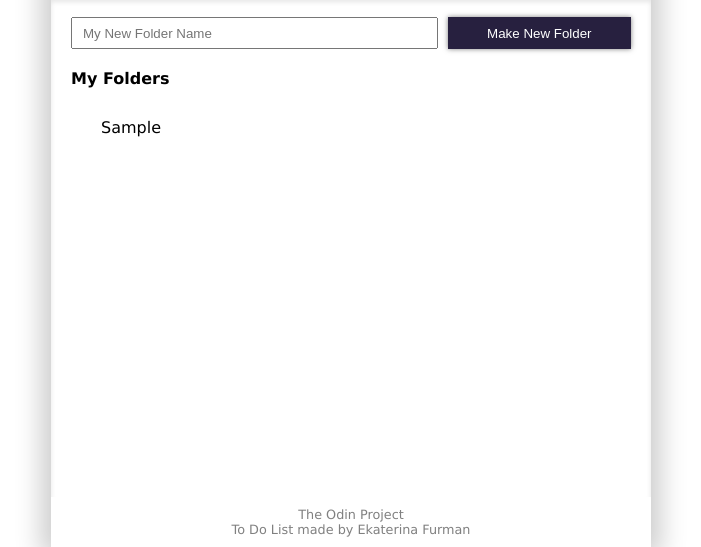
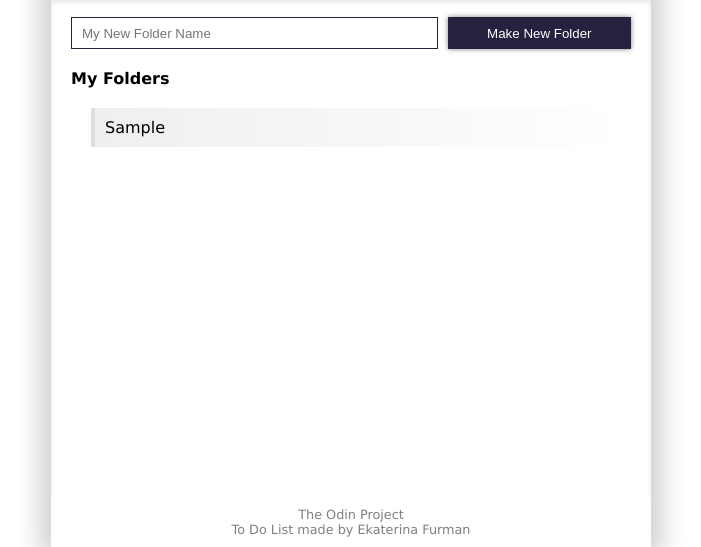
Before and after one commit to LuxScintilla/odin-todo, a website built with webpack: page src/index.html in a window 1280 px wide. Both pictures are taken after typing "Sample" into the empty fields and a click on the button "Make New Folder". Shown: the part 253-800 px from the top of the page, without its empty margins (289-990 px from the left). Built offline with nearby package versions, Linux system fonts and the light colour scheme; files whose address does not match are found by name.

Commit message:
Start again with Create Folder

```diff
--- a/src/index.html
+++ b/src/index.html
@@ -33,18 +33,18 @@
               placeholder="My New Folder Name"
               aria-label="New Folder Input"
             />
-            <button class="new-folder-submit" aria-label="Create New Folder">
+            <button
+              type="submit"
+              class="new-folder-submit"
+              aria-label="Create New Folder"
+            >
               Make New Folder
             </button>
           </form>
         </div>
         <div class="folder-list-div">
           <h2 class="folder-list-title">My Folders</h2>
-          <ul class="folder-list">
-            <li class="folder active-folder">Default Folder</li>
-            <li class="folder">Another Folder</li>
-            <li class="folder">Ma Look I Work</li>
-          </ul>
+          <ul class="folder-list"></ul>
         </div>
       </main>
       <footer class="footer-wrapper">
--- a/src/index.js
+++ b/src/index.js
@@ -2,68 +2,32 @@ import _ from "lodash";
 import "./style.css";
 
 const folderList = document.querySelector(".folder-list");
-const newFolderForm = document.querySelector("#new-folder-form");
 const newFolderInput = document.querySelector(".new-folder-input");
 const newFolderSubmit = document.querySelector(".new-folder-submit");
 
-const LOCAL_STORAGE_FOLDERS_KEY = "task.folders";
-const LOCAL_STORAGE_SELECTED_FOLDER_ID_KEY = "task.selectedFolderId";
-let allFolders =
-  JSON.parse(localStorage.getItem(LOCAL_STORAGE_FOLDERS_KEY)) || [];
-let selectedFolderId = localStorage.getItem(
-  LOCAL_STORAGE_SELECTED_FOLDER_ID_KEY
-);
+const myFolders = [];
 
-folderList.addEventListener("click", (e) => {
-  if (e.target.tagName.toLowerCase() === "li") {
-    selectedFolderId = e.target.dataset.listID;
-    saveAndRender();
-  }
+newFolderSubmit.addEventListener("click", (e) => {
+  e.preventDefault();
+  const folder = { id: Date.now(), name: newFolderInput.value, tasks: [] };
+  myFolders.push(folder);
+  createFolderElement();
+  newFolderInput.value = "";
+  console.log(myFolders);
 });
 
-newFolderForm.addEventListener("submit", (e) => {
-  e.preventDefault();
-  const folderName = newFolderInput.value;
-  if (folderName == null || folderName === "") return;
-  const folder = createFolder(folderName);
-  newFolderInput.value = "";
-  allFolders.push(folder);
-  saveAndRender();
-  console.log(allFolders);
-});
-
-function createFolder(name) {
-  return { id: Date.now().toString(), name: name, tasks: [] };
-}
-
-function saveAndRender() {
-  save();
-  render();
-}
-
-function save() {
-  localStorage.setItem(LOCAL_STORAGE_FOLDERS_KEY, JSON.stringify(allFolders));
-  localStorage.setItem(LOCAL_STORAGE_SELECTED_FOLDER_ID_KEY, selectedFolderId);
-}
-
-function render() {
-  clearElement(folderList);
-  allFolders.forEach((folder) => {
-    const listElement = document.createElement("li");
-    listElement.classList.add("folder");
-    listElement.dataset.listID = folder.id;
-    listElement.textContent = folder.name;
-    if (folder.id === selectedFolderId) {
-      listElement.classList.add("active-folder");
-    }
-    folderList.appendChild(listElement);
+function createFolderElement() {
+  clearList(folderList);
+  myFolders.forEach((folder) => {
+    const newFolder = document.createElement("li");
+    newFolder.classList.add("folder");
+    newFolder.textContent = folder.name;
+    folderList.appendChild(newFolder);
   });
 }
 
-function clearElement(element) {
-  while (element.firstChild) {
-    element.removeChild(element.firstChild);
+function clearList(list) {
+  while (list.firstChild) {
+    list.removeChild(list.firstChild);
   }
 }
-
-render();
--- a/src/style.css
+++ b/src/style.css
@@ -12,7 +12,7 @@
   --purple: #cc00ff;
   --blue: #00c3ff;
   --teal: #00ffc8;
-  --light-purple: #f6d3ff;
+  --light-purple: #f9e3ff;
   --light-blue: #c3f1ff;
   --light-teal: #cdfff4;
   --light-green: #cdffe2;
@@ -168,7 +168,13 @@ body {
 
 .new-folder-input {
   outline: none;
+  border: 1px solid var(--dark-bg);
   padding-left: 10px;
+}
+
+.new-folder-input:focus {
+  background-color: var(--light-purple);
+  border: 1px solid var(--dark-bg);
 }
 
 .new-folder-submit {
@@ -194,8 +200,11 @@ body {
 }
 
 .folder {
-  position: relative;
+  display: flex;
+  justify-content: space-between;
   list-style-type: none;
+  border-left: 4px solid #dfdfdf;
+  background: linear-gradient(to right, #efefef, white);
   padding: 10px;
   margin-left: 20px;
   margin-bottom: 10px;
@@ -203,11 +212,28 @@ body {
 }
 
 .folder:hover {
+  border-left: 4px solid #cfcfcf;
   background: linear-gradient(to right, #dfdfdf, white);
 }
 
 .active-folder {
+  font-weight: bolder;
+  border-left: 4px solid var(--teal);
   background: linear-gradient(to right, var(--light-teal), white);
+}
+
+.delete-folder {
+  background-image: url(./img/trash.svg);
+  background-position: center;
+  background-repeat: no-repeat;
+  background-size: contain;
+  width: 20px;
+  height: 20px;
+  transition: 0.2s;
+}
+
+.delete-folder:hover {
+  transform: scale(1.2);
 }
 
 /* FOOTER STYLE ------------------------------------------------ */
```
Also changed, not shown: dist/index.html, src/img/trash.svg (added), 2 other files.
